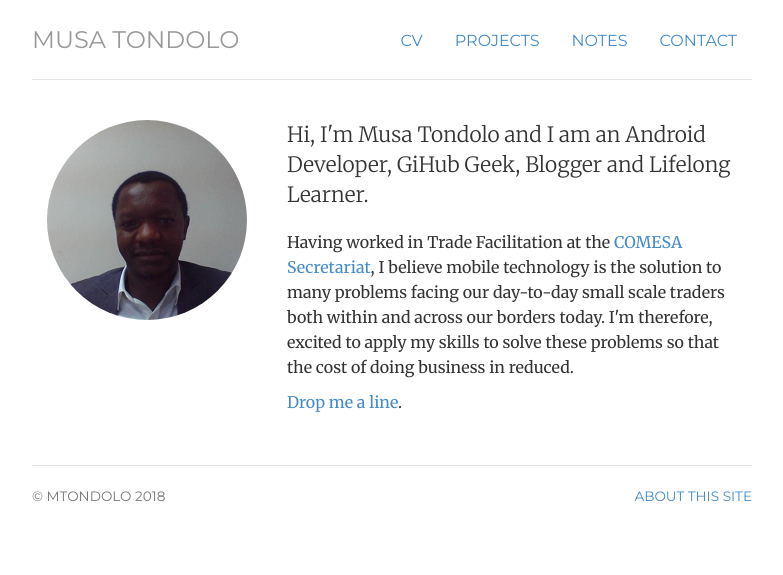
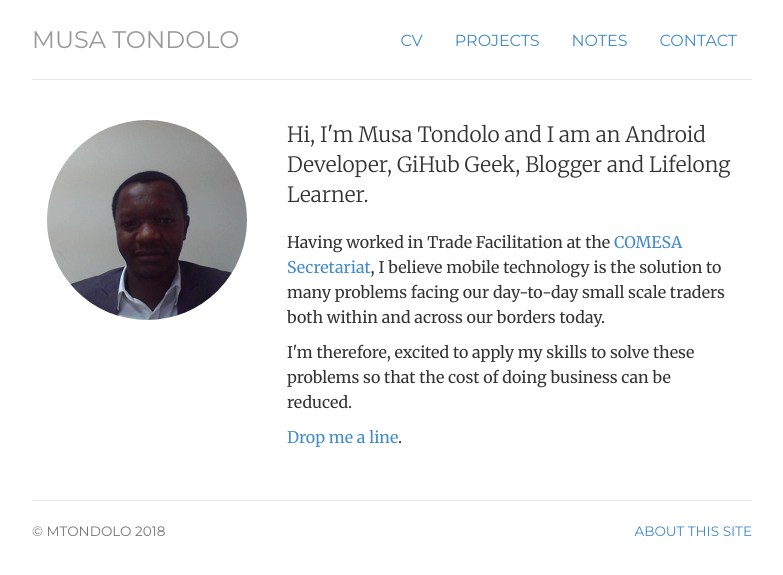
Before and after one commit to mtondolo/mtondolo.github.io, a Jekyll site: the page built from index.html, in a window 1280 px wide. Shown: the top 575 px of the page, without its empty margins (248-1031 px from the left). Built offline with Jekyll 4.4.1, drawn with Linux system fonts in a browser that asks for light colours.

Commit message:
Update index.html

```diff
--- a/index.html
+++ b/index.html
@@ -18,8 +18,8 @@
 
 	<p></span>Having worked in <span itemprop="title">Trade Facilitation</span> at <span itemprop="affiliation"> the
 	<a href="http://www.comesa.int/">COMESA Secretariat</a></span>, I believe mobile technology is the solution to many problems
-	facing our day-to-day small scale traders both within and across our borders today. I'm therefore, excited to apply my skills
-	to solve these problems so that the cost of doing business in reduced.</p>
+	facing our day-to-day small scale traders both within and across our borders today.
+	<p>I'm therefore, excited to apply my skills to solve these problems so that the cost of doing business can be reduced.</p>
 
 	<p><a href="contact"> Drop me a line</a>.</p>
 	</div>
```
